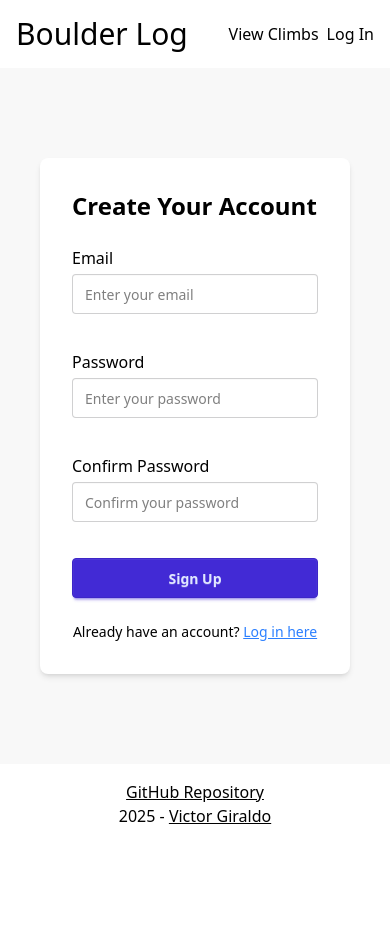
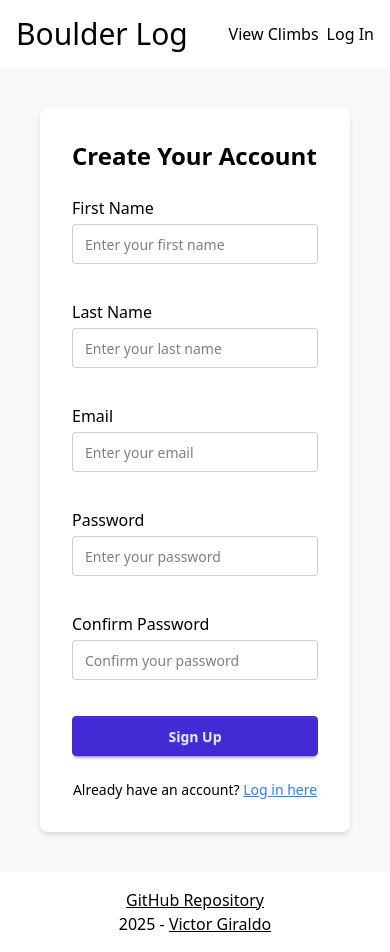
Before and after one commit to Victor-M-Giraldo/climb-tracker-api, a React (Vite) app in the folder client/: page /register in a window 390 px wide. Before the commit the page ends 844 px from the top, so only its background shows below. Built offline with nearby package versions, Linux system fonts and the light colour scheme.

Commit message:
Allow users to register

```diff
--- a/client/src/components/AsideImage.tsx
+++ b/client/src/components/AsideImage.tsx
@@ -1,7 +1,7 @@
 export default function AsideImage() {
   return (
     <>
-      <div className='hidden w-full sm:block bg-cover bg-center bg-[url(/chalk-bag.jpg)] rounded-tl-lg rounded-bl-lg'>
+      <div className='hidden w-full md:block bg-cover bg-center bg-[url(/chalk-bag.jpg)] rounded-tl-lg rounded-bl-lg'>
         <div className='h-full p-8 flex items-center justify-center'>
           <h2 className='text-3xl font-bold text-center'>
             Join the Climbing Community
--- a/client/src/components/RegistrationForm.tsx
+++ b/client/src/components/RegistrationForm.tsx
@@ -2,36 +2,27 @@ import InputField from './InputField';
 import Form from './Form';
 import { useState } from 'react';
 import { handleChange } from '../utils/formHandlers';
-import { validateEmail, validatePassword, validateConfirmPassword } from '../utils/validations';
+import { useRegister } from '../hooks/useRegister';
+import { useNavigate } from 'react-router';
 
 export default function RegistrationForm() {
+  const { register, error: serverError, loading } = useRegister();
+  const navigate = useNavigate();
   const [formData, setFormData] = useState({
+    firstName: '',
+    lastName: '',
     email: '',
     password: '',
     confirmPassword: '',
   });
 
-  const { email, password, confirmPassword } = formData;
+  const { email, password, confirmPassword, firstName, lastName } = formData;
 
-  const [validationErrors, setValidationErrors] = useState({
-    email: '',
-    password: '',
-    confirmPassword: '',
-  })
-
-
-  function handleSubmit(e: React.FormEvent<HTMLFormElement>) {
+  async function handleSubmit(e: React.FormEvent<HTMLFormElement>) {
     e.preventDefault();
-    const emailValidation = validateEmail(email);
-    const passwordValidation = validatePassword(password);
-    const confirmPasswordValidation = validateConfirmPassword(password, confirmPassword);
-    if (emailValidation.email || passwordValidation.password || confirmPasswordValidation.confirmPassword) {
-      setValidationErrors({
-        ...emailValidation,
-        ...passwordValidation,
-        ...confirmPasswordValidation,
-      });
-      return;
+    const success = await register(formData);
+    if (success) {
+      navigate('/');
     }
   }
   return (
@@ -41,19 +32,35 @@ export default function RegistrationForm() {
         <Form onSubmit={handleSubmit}>
           <div>
             <InputField
+              type='text'
+              placeholder='Enter your first name'
+              label='First Name'
+              value={firstName}
+              name='firstName'
+              onChange={(e) => handleChange(e, setFormData, formData)}
+              error={serverError.firstName}
+            />
+          </div>
+          <div>
+            <InputField
+              type='text'
+              placeholder='Enter your last name'
+              label='Last Name'
+              value={lastName}
+              name='lastName'
+              onChange={(e) => handleChange(e, setFormData, formData)}
+              error={serverError.lastName}
+            />
+          </div>
+          <div>
+            <InputField
               type='email'
               placeholder='Enter your email'
               label='Email'
               value={email}
               name='email'
               onChange={(e) => handleChange(e, setFormData, formData)}
-              onBlur={(e) => {
-                setValidationErrors({
-                  ...validationErrors,
-                  ...validateEmail(e.target.value),
-                });
-              }}
-              error={validationErrors.email}
+              error={serverError.email}
             />
           </div>
           <div>
@@ -64,13 +71,7 @@ export default function RegistrationForm() {
               value={password}
               name='password'
               onChange={(e) => handleChange(e, setFormData, formData)}
-              onBlur={(e) => {
-                setValidationErrors({
-                  ...validationErrors,
-                  ...validatePassword(e.target.value),
-                });
-              }}
-              error={validationErrors.password}
+              error={serverError.password}
             />
           </div>
           <div>
@@ -81,24 +82,20 @@ export default function RegistrationForm() {
               value={confirmPassword}
               name='confirmPassword'
               onChange={(e) => handleChange(e, setFormData, formData)}
-              error={validationErrors.confirmPassword}
-              onBlur={(e) => {
-                setValidationErrors({
-                  ...validationErrors,
-                  ...validateConfirmPassword(password, e.target.value),
-                });
-              }}
+              error={serverError.confirmPassword}
             />
           </div>
           <div>
-            <button type='submit' className='w-full btn btn-primary'>
-              Sign Up
+            <button type='submit' className='w-full btn btn-primary' disabled={loading}>
+              {loading ? 'Signing Up...' : 'Sign Up'}
             </button>
           </div>
           <div className='mt-6 text-center'>
             <p className='text-sm'>
               Already have an account?{' '}
-              <a href='/login' className='link text-blue-500 hover:text-blue-600'>
+              <a
+                href='/login'
+                className='link text-blue-500 hover:text-blue-600'>
                 Log in here
               </a>
             </p>
--- /dev/null
+++ b/client/src/hooks/useRegister.tsx
@@ -0,0 +1,70 @@
+import { useState } from 'react';
+import useUser from './useUser';
+import { ValidationError } from '../types/errors';
+
+export function useRegister() {
+  const { setUser } = useUser();
+  const [error, setError] = useState<Record<string, string>>({});
+  const [loading, setLoading] = useState(false);
+
+  async function register(formData: Record<string, string>) {
+    setLoading(true);
+    setError({});
+    const { firstName, lastName, email, password, confirmPassword } = formData;
+
+    try {
+      const response = await fetch('http://localhost:3000/register', {
+        mode: 'cors',
+        method: 'POST',
+        headers: {
+          'Content-Type': 'application/json',
+        },
+        body: JSON.stringify({
+            firstName,
+            lastName,
+            email,
+            password,
+            confirmPassword,
+            }),
+      });
+
+      if (response.ok) {
+        const data = await response.json();
+        const { token, expiresIn, user } = data;
+        localStorage.setItem(
+          'token',
+          JSON.stringify({
+            token: token,
+            expiresIn: expiresIn,
+          })
+        );
+        setUser(user);
+        return true;
+      }
+
+      switch (response.status) {
+        case 400: {
+            const { errors } = await response.json();
+            const serverErrors: Record<string, string> = {};
+            errors.forEach((error: ValidationError) => {
+                serverErrors[error.path] = error.msg;
+            });
+            setError(serverErrors);
+            break;
+        }
+        case 409: {
+            setError({ general: 'Email already in use' });
+            break;
+        } default: {
+            throw new Error('Something unexpected went wrong');
+        }
+      }
+
+    } catch (e) {
+      console.error(e);
+    } finally {
+        setLoading(false);
+    }
+  }
+  return { register, error, loading };
+}
--- a/client/src/pages/RegistrationPage.tsx
+++ b/client/src/pages/RegistrationPage.tsx
@@ -4,7 +4,7 @@ import RegistrationForm from "../components/RegistrationForm";
 export default function RegistrationPage() {
   return (
     <section className='h-full flex items-center justify-center p-6'>
-      <div className='bg-base-100 rounded-lg shadow-md grid sm:grid-cols-2 w-full max-w-4xl'>
+      <div className='bg-base-100 rounded-lg shadow-md grid md:grid-cols-2 w-full max-w-4xl'>
         <AsideImage />
         <RegistrationForm/>
       </div>
```
Also changed, not shown: 1 other file (tests, documents, lock files or other folders).
